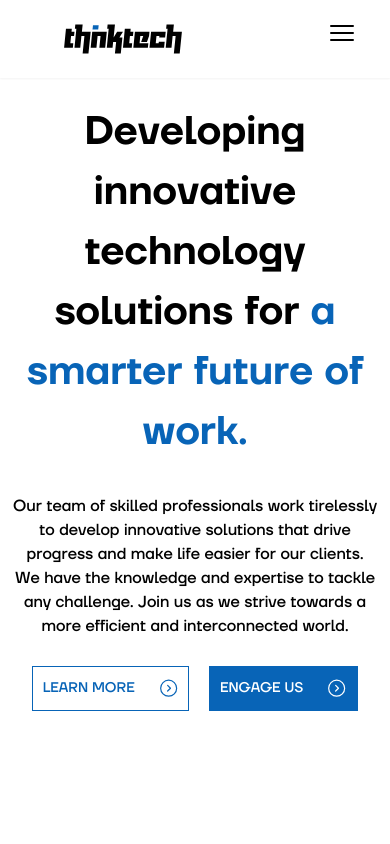
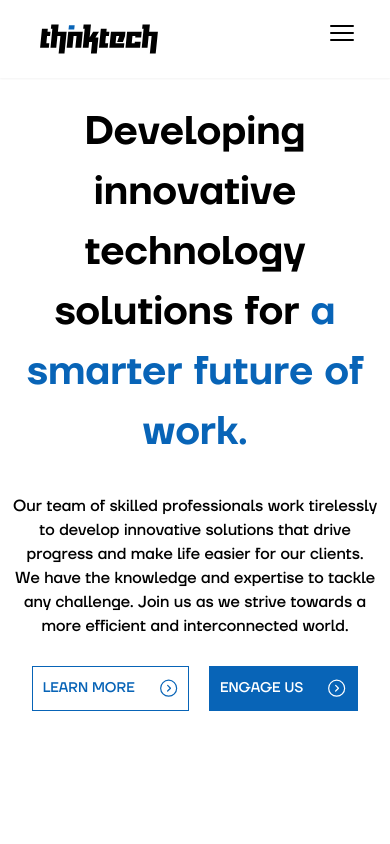
Before and after one commit to Bwise1/Thinktech.ng, a Next.js app: page / in a window 390 px wide. Shown: the top 844 px of the page. Built offline with nearby package versions, Linux system fonts and the light colour scheme.

Commit message:
first commit

```diff
--- a/Components/Header.tsx
+++ b/Components/Header.tsx
@@ -34,7 +34,7 @@ function Header() {
 
 
 <div onClick={()=>setOpen(!open)} className='shadow-sm md:shadow-none lg:shadow-none w-full fixed  z-50 top-0 left-0'>
-      <div className={`md:flex items-center justify-between  py-6 px-16 px flex-row ${open ? 'bg-white ':'backdrop-blur-sm bg-[hsla(0,0%,100%,.25)]'}`}>
+      <div className={`md:flex items-center justify-between  py-6 px-10 md:px-16 lg:px-16 px flex-row ${open ? 'bg-white ':'backdrop-blur-sm bg-[hsla(0,0%,100%,.25)]'}`}>
 
 
         <div className="flex">
```
